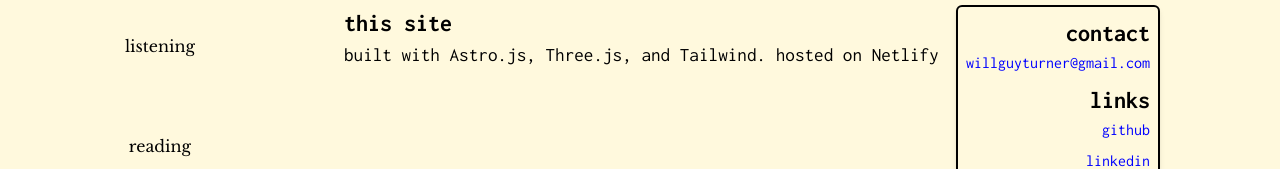
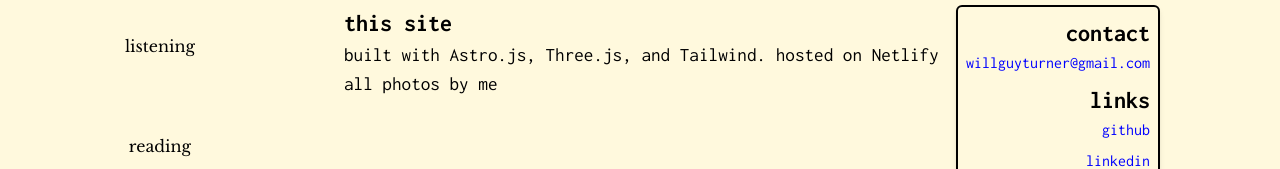
Before and after one commit to williamgturner/myblog, an Astro site: page /about in a window 1280 px wide. Shown: the part 451-620 px from the top of the page. Built offline with nearby package versions, Linux system fonts and the light colour scheme; Astro itself is replaced by a stand-in of ours.

Commit message:
add line to about page

```diff
--- a/src/pages/about.astro
+++ b/src/pages/about.astro
@@ -27,6 +27,7 @@ import Layout from "../layouts/MainLayout.astro";
     <div class="flex flex-col">
       <h2>this site</h2>
       <p>built with Astro.js, Three.js, and Tailwind. hosted on Netlify</p>
+      <p>all photos by me</p>
     </div>
     <hr class="pb-[1rem] lg:hidden" />
     <div
```
